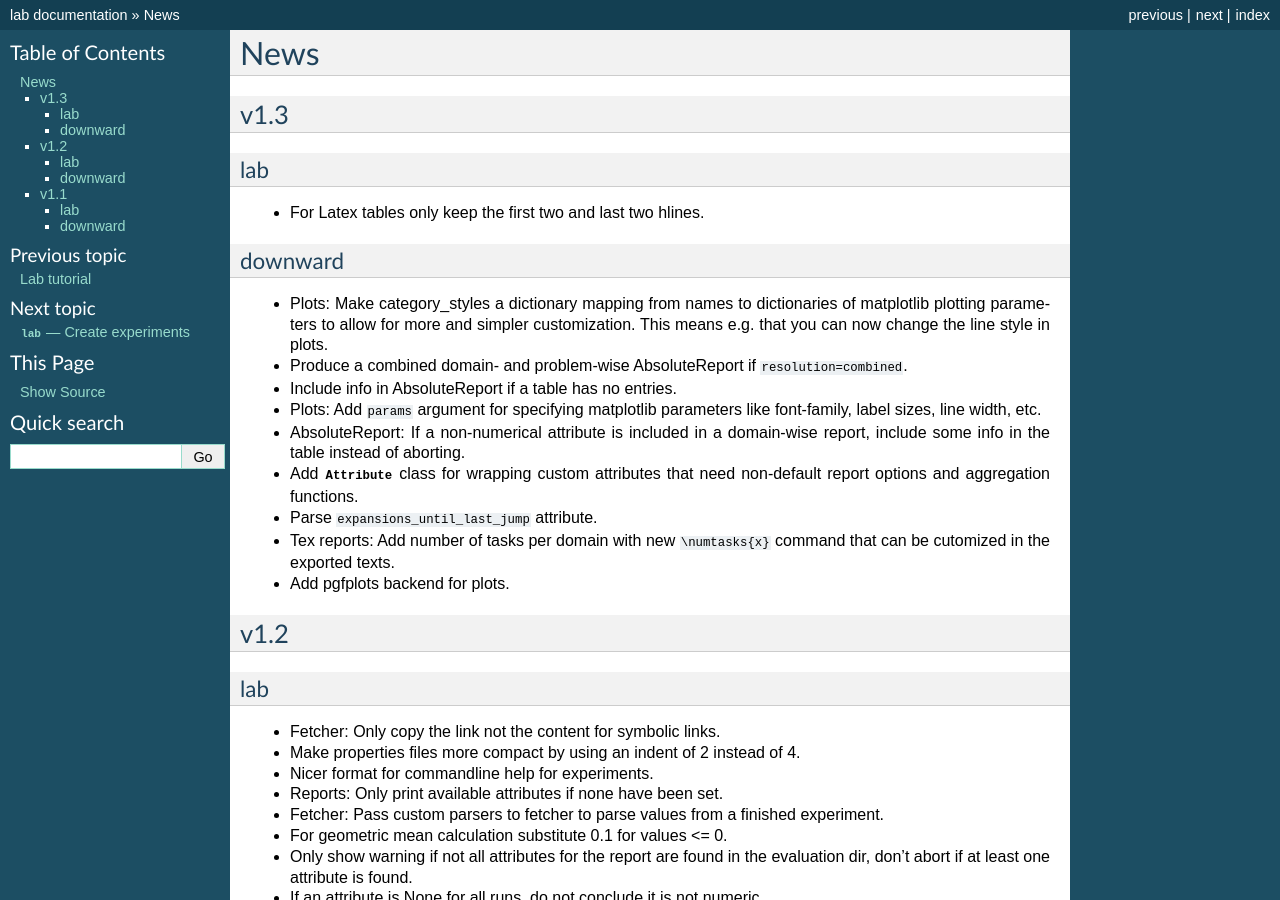
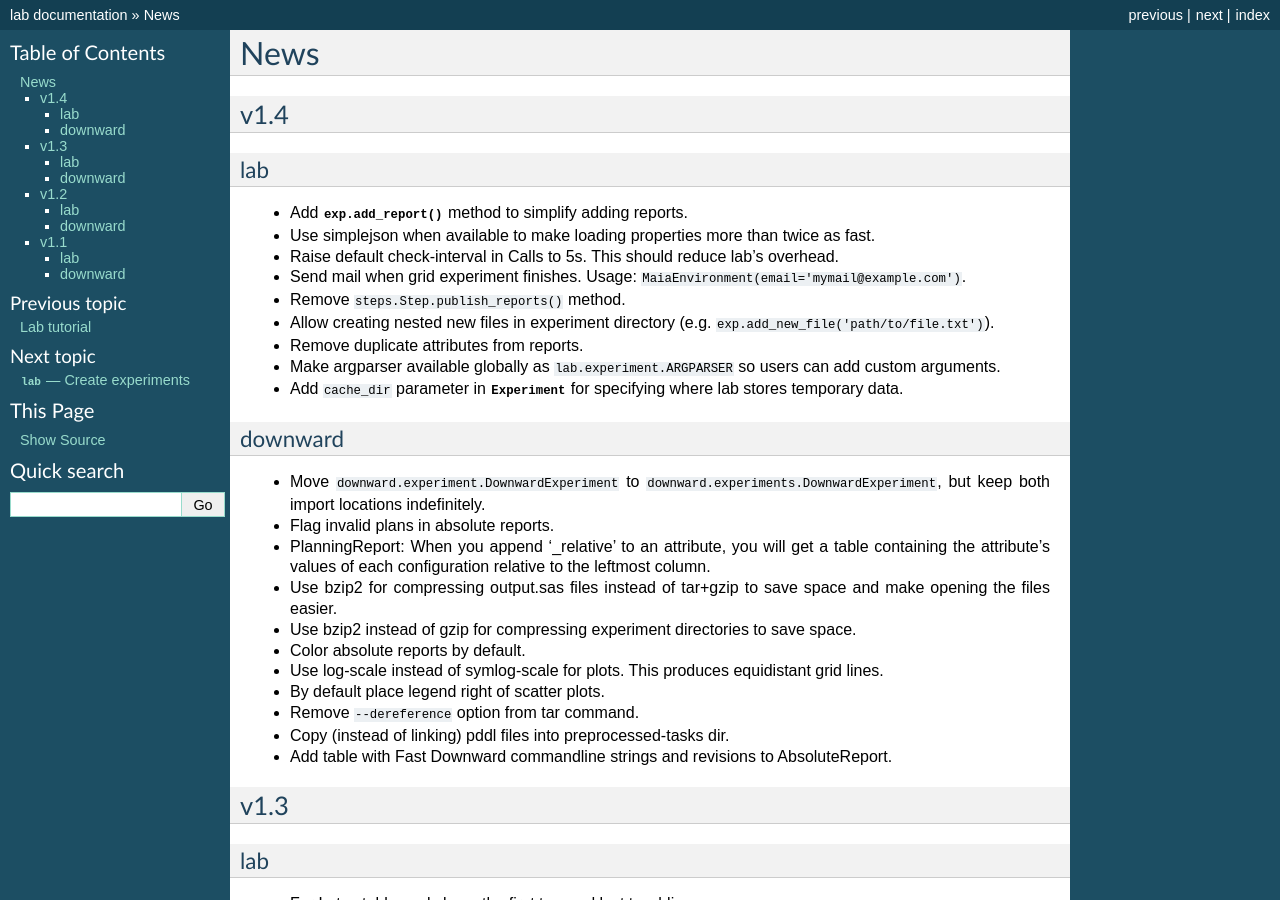
Before and after one commit to aibasel/lab, a Sphinx documentation site: the page built from docs/news.rst, in a window 1280 px wide and 900 px high. Built offline with Sphinx 7.4.7, drawn with Linux system fonts in a browser that asks for light colours.

Commit message:
add news for v1.4

```diff
--- a/docs/news.rst
+++ b/docs/news.rst
@@ -1,5 +1,37 @@
 News
 ====
+
+v1.4
+----
+
+lab
+^^^
+
+* Add :py:func:`exp.add_report() <lab.experiment.Experiment.add_report>` method to simplify adding reports.
+* Use simplejson when available to make loading properties more than twice as fast.
+* Raise default check-interval in Calls to 5s. This should reduce lab's overhead.
+* Send mail when grid experiment finishes. Usage: ``MaiaEnvironment(email='mymail@example.com')``.
+* Remove ``steps.Step.publish_reports()`` method.
+* Allow creating nested new files in experiment directory (e.g. ``exp.add_new_file('path/to/file.txt')``).
+* Remove duplicate attributes from reports.
+* Make argparser available globally as ``lab.experiment.ARGPARSER`` so users can add custom arguments.
+* Add ``cache_dir`` parameter in :py:class:`Experiment <lab.experiment.Experiment>` for specifying where lab stores temporary data.
+
+downward
+^^^^^^^^
+
+* Move ``downward.experiment.DownwardExperiment`` to ``downward.experiments.DownwardExperiment``, but keep both import locations indefinitely.
+* Flag invalid plans in absolute reports.
+* PlanningReport: When you append '_relative' to an attribute, you will get a table containing the attribute's values of each configuration relative to the leftmost column.
+* Use bzip2 for compressing output.sas files instead of tar+gzip to save space and make opening the files easier.
+* Use bzip2 instead of gzip for compressing experiment directories to save space.
+* Color absolute reports by default.
+* Use log-scale instead of symlog-scale for plots. This produces equidistant grid lines.
+* By default place legend right of scatter plots.
+* Remove ``--dereference`` option from tar command.
+* Copy (instead of linking) pddl files into preprocessed-tasks dir.
+* Add table with Fast Downward commandline strings and revisions to AbsoluteReport.
+
 
 v1.3
 ----
```
